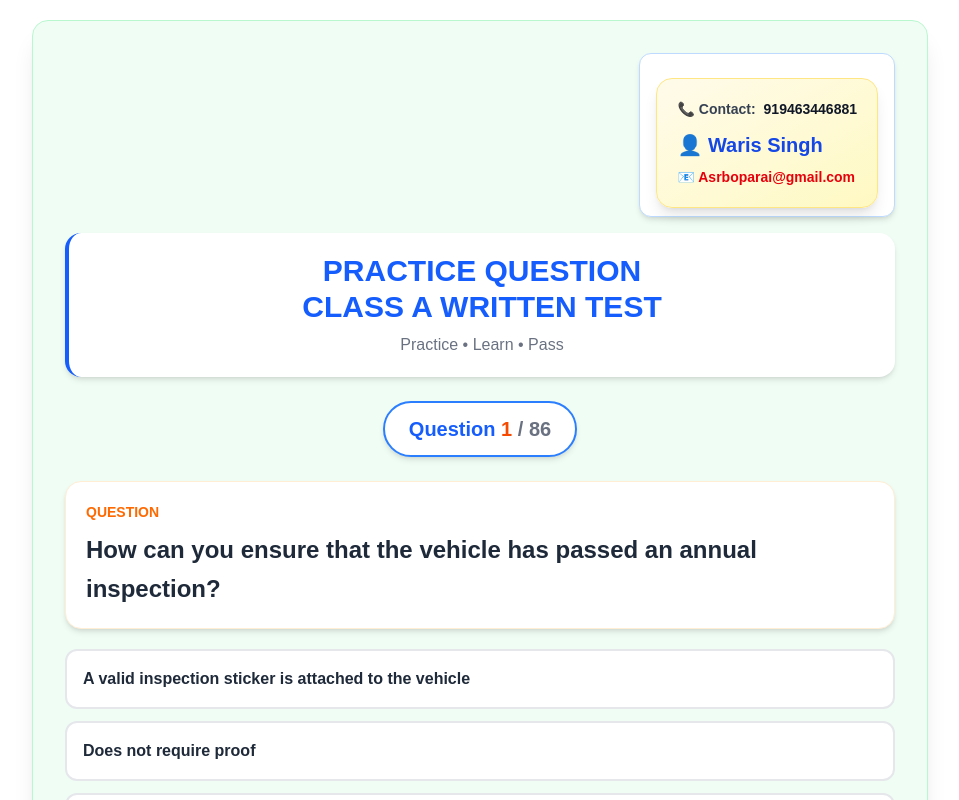
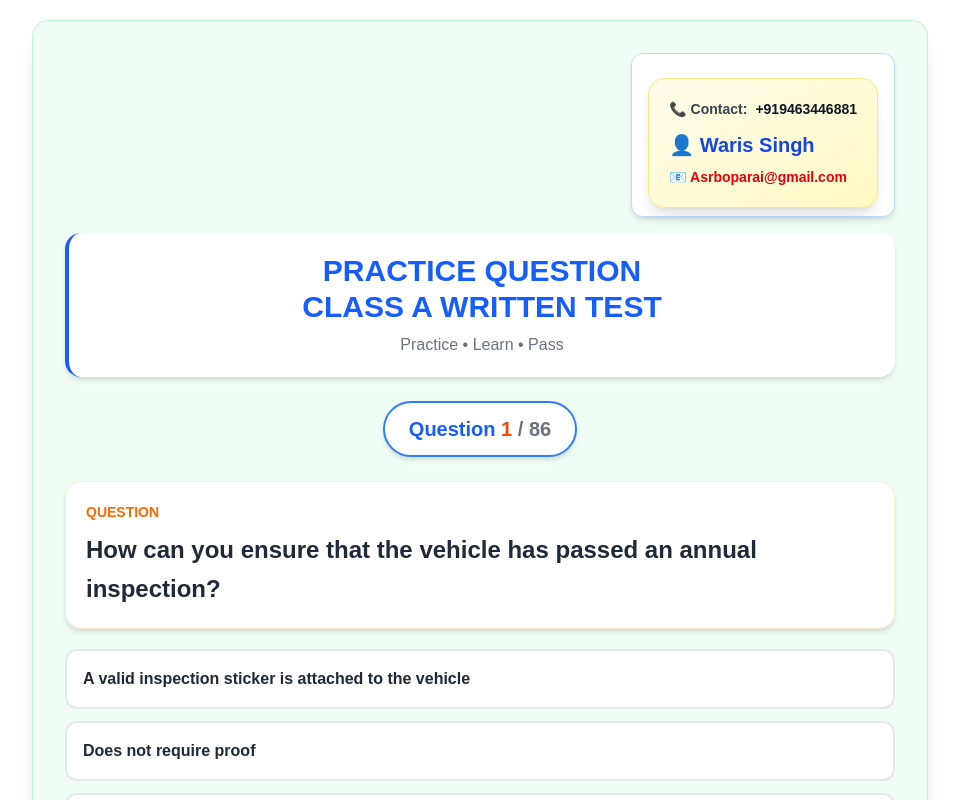
Before and after one commit to Harsimran141/Azknowledgetest, a React (Vite) app: page / in a window 1280 px wide. Shown: the top 800 px of the page, without its empty margins (160-1119 px from the left). Built offline with nearby package versions, Linux system fonts and the light colour scheme.

Commit message:
style: update contact number format in App component to include country code

```diff
--- a/src/App.jsx
+++ b/src/App.jsx
@@ -1032,7 +1032,7 @@ const App = () => {
   <div className="text-sm font-semibold text-gray-600 mb-3">
     <span className="text-gray-700">📞 Contact:</span>
     <span className="text-gray-900 ml-2">
-      919463446881
+      +919463446881
     </span>
   </div>
 
```
